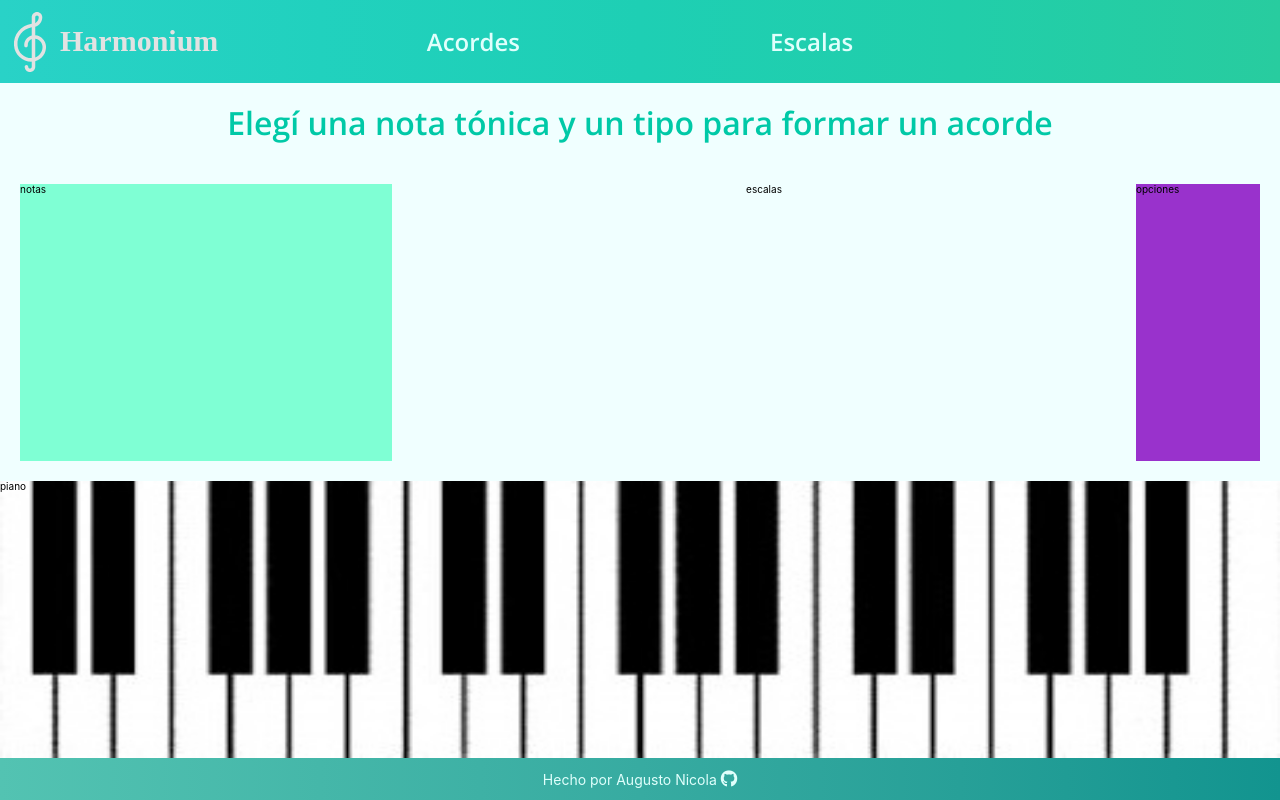
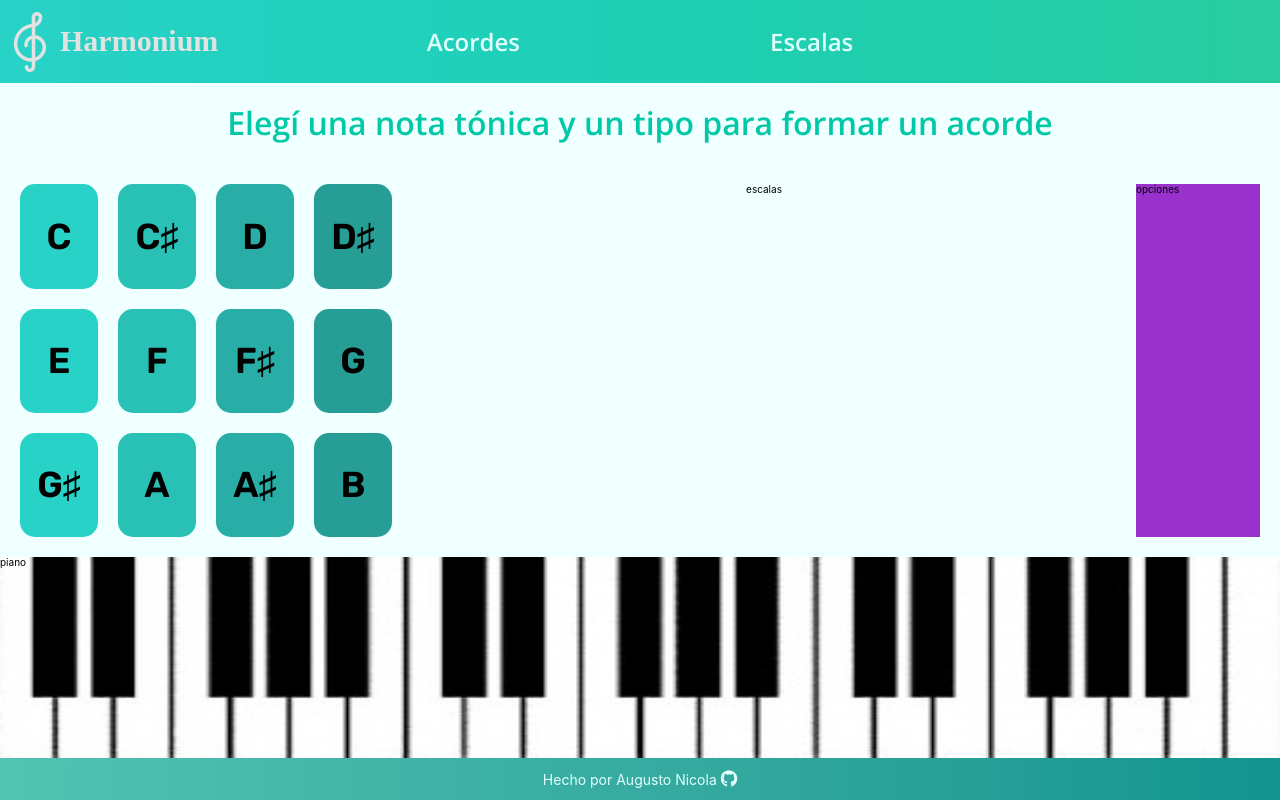
Before and after one commit to AugustoNicola/Harmonium, a React (Create React App) app in the folder app/: page /escalas in a window 1280 px wide. Built offline with nearby package versions, Linux system fonts and the light colour scheme; the HTML template or start-up script is replaced by a standard one; a web font is replaced by a local one.

Commit message:
:art: Notas: Diseño terminado

```diff
--- a/app/src/Componentes/Header/Header.jsx
+++ b/app/src/Componentes/Header/Header.jsx
@@ -2,7 +2,6 @@ import React from 'react';
 import {Link} from "react-router-dom";
 
 import "./Header.css";
-import logo from "../../media/logo.svg";
 
 const Header = () => {
 	return (
--- a/app/src/Componentes/Notas/Notas.css
+++ b/app/src/Componentes/Notas/Notas.css
@@ -1,5 +1,51 @@
 .notas {
-	background-color: aquamarine;
+	flex: 30% 0;
+	width: 100%;
 
-	flex: 30% 0;
+	display: grid;
+	grid-template-columns: 1fr 1fr 1fr 1fr;
+	gap: 2rem;
+
+	/* * varibales de colores para notas */
+	--color1: linear-gradient(135deg, #29D2C7 0%, #29D2C7 25%, #2DF986 75%, #0EF6F5 100%);
+	--color2: linear-gradient(135deg, #29C0B6 0%, #29C0B6 25%, #2DF986 75%, #0EF6F5 100%);
+	--color3: linear-gradient(135deg, #28AEA6 0%, #28AEA6 25%, #2DF986 75%, #0EF6F5 100%);
+	--color4: linear-gradient(135deg, #269D95 0%, #269D95 25%, #2DF986 75%, #0EF6F5 100%);
+
+	--color1-hover: linear-gradient(135deg, #239A92 0%, #239A92 25%, #2DF986 75%, #0EF6F5 100%);
+	--color2-hover: linear-gradient(135deg, #238D86 0%, #238D86 25%, #2DF986 75%, #0EF6F5 100%);
+	--color3-hover: linear-gradient(135deg, #238D86 0%, #238D86 25%, #2DF986 75%, #0EF6F5 100%);
+	--color4-hover: linear-gradient(135deg, #1F736E 0%, #1F736E 25%, #2DF986 75%, #0EF6F5 100%);
 }
+
+.notas > .nota {
+	background-color: rgb(197, 88, 88);
+
+	display: flex;
+	justify-content: center;
+	align-items: center;
+
+	border-radius: 15px;
+
+	cursor: pointer;
+
+	background-size: 400% 400%;
+	background-repeat: no-repeat;
+	transition: .5s all;
+}
+.notas > .nota.activa {background-position: 100% 100%;}
+
+.notas > .nota:nth-of-type(4n+1) {background-image: var(--color1);}
+.notas > .nota:nth-of-type(4n+2) {background-image: var(--color2);}
+.notas > .nota:nth-of-type(4n+3) {background-image: var(--color3);}
+.notas > .nota:nth-of-type(4n+4) {background-image: var(--color4);}
+.notas > .nota:nth-of-type(4n+1):hover {background-image: var(--color1-hover);}
+.notas > .nota:nth-of-type(4n+2):hover {background-image: var(--color2-hover);}
+.notas > .nota:nth-of-type(4n+3):hover {background-image: var(--color3-hover);}
+.notas > .nota:nth-of-type(4n+4):hover {background-image: var(--color4-hover);}
+
+.notas > .nota > h3 {
+	font-size: 3.6rem;
+	font-family: var(--fuente-principal);
+	margin: 0;
+}
--- a/app/src/Componentes/Notas/Notas.jsx
+++ b/app/src/Componentes/Notas/Notas.jsx
@@ -5,7 +5,42 @@ import "./Notas.css";
 const Notas = () => {
 	return (
 		<div className="notas">
-			notas
+			<div className="nota">
+				<h3>C</h3>
+			</div>
+			<div className="nota">
+				<h3>C&#9839;</h3>
+			</div>
+			<div className="nota">
+				<h3>D</h3>
+			</div>
+			<div className="nota">
+				<h3>D&#9839;</h3>
+			</div>
+			<div className="nota">
+				<h3>E</h3>
+			</div>
+			<div className="nota">
+				<h3>F</h3>
+			</div>
+			<div className="nota">
+				<h3>F&#9839;</h3>
+			</div>
+			<div className="nota">
+				<h3>G</h3>
+			</div>
+			<div className="nota">
+				<h3>G&#9839;</h3>
+			</div>
+			<div className="nota">
+				<h3>A</h3>
+			</div>
+			<div className="nota">
+				<h3>A&#9839;</h3>
+			</div>
+			<div className="nota">
+				<h3>B</h3>
+			</div>
 		</div>
 	)
 }
```
